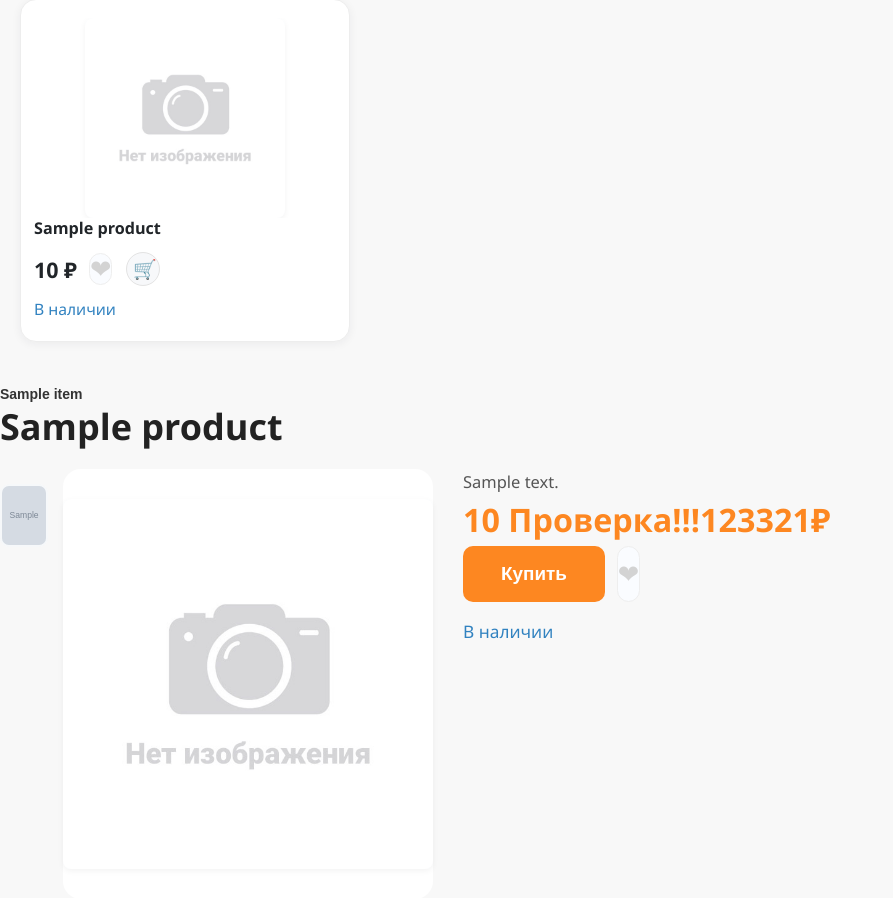
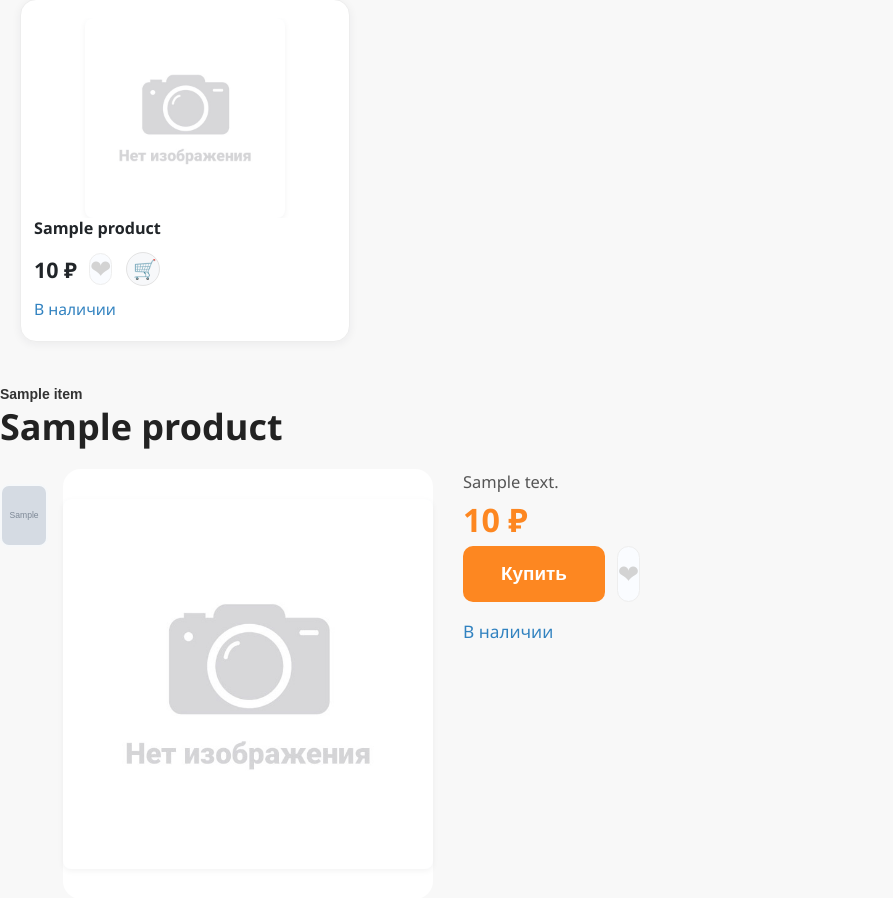
Before and after one commit to SibAlive/dns, a Flask app: template blueprints/catalog/templates/catalog/product.html in a window 1280 px wide. Shown: the part 142-1040 px from the top of the page, without its empty margins (0-893 px from the left). Run offline with Flask 3, Linux system fonts and the light colour scheme; the template is opened without the code that fills it: most values are stand-ins (such as "Sample title", 1, 10 or a date in 2020); grey boxes marked "Sample" are stand-in pictures; parts of the project's set-up code (start-up, migrations or seed data) failed here and were passed over; some libraries are stand-ins or nearby versions.

Commit message:
Проверка миграции на сервер

```diff
--- a/blueprints/catalog/templates/catalog/product.html
+++ b/blueprints/catalog/templates/catalog/product.html
@@ -65,7 +65,7 @@
       </div>
 
       <div class="product-price-row">
-        <span class="price-current">{{ product.price | money }} Проверка!!!123321₽</span>
+        <span class="price-current">{{ product.price | money }} ₽</span>
         {% if product.latest_price and product.latest_price.price > product.price %}
           <span class="price-old">{{ product.latest_price.price | money}} ₽</span>
         {% endif %}
```
